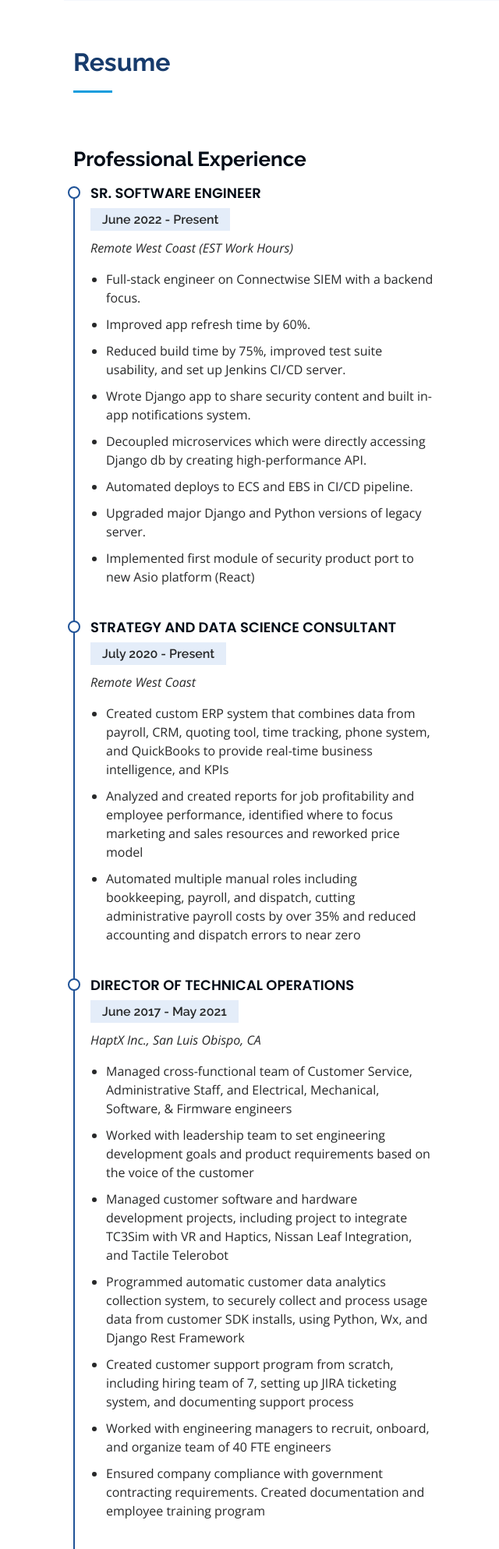
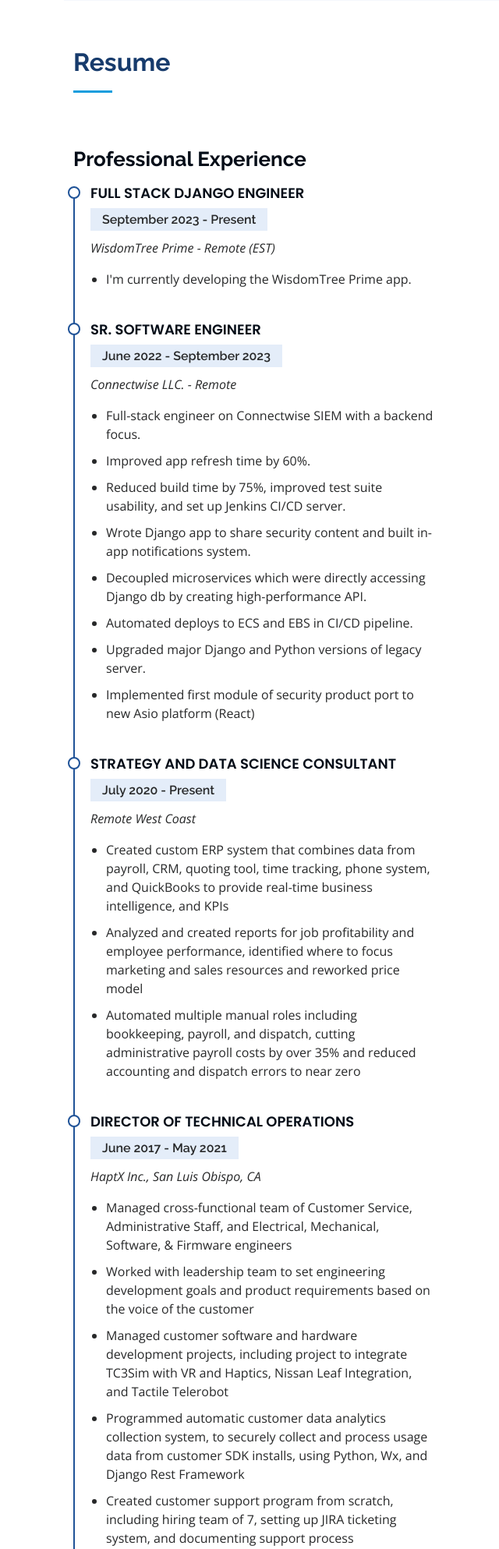
Before and after one commit to lekjos/portfolio-site, a Django app: page / in a window 1280 px wide. Shown: the part 2417-4404 px from the top of the page at 78% size, without its empty margins (218-858 px from the left). Run offline with Django 4.2, Linux system fonts and the light colour scheme; data that the repository does not hold is empty; some libraries are stand-ins or nearby versions.

Commit message:
update resume

```diff
--- a/PortfolioSite/Main/templates/index.html
+++ b/PortfolioSite/Main/templates/index.html
@@ -152,9 +152,17 @@
           <div class="col-lg-6" data-aos="fade-up" data-aos-delay="100">
             <h3 class="resume-title">Professional Experience</h3>
             <div class="resume-item">
+              <h4>Full Stack Django Engineer</h4>
+              <h5>September 2023 - Present</h5>
+              <p><em>WisdomTree Prime - Remote (EST)</em></p>
+              <ul>
+                <li>I'm currently developing the WisdomTree Prime app.</li>
+              </ul>
+            </div>
+            <div class="resume-item">
               <h4>Sr. Software Engineer</h4>
-              <h5>June 2022 - Present</h5>
-              <p><em>Remote West Coast (EST Work Hours)</em></p>
+              <h5>June 2022 - September 2023</h5>
+              <p><em>Connectwise LLC. - Remote</em></p>
               <ul>
                 <li>Full-stack engineer on {% if 10 in project_ids %}<a href="{% url 'project' slug='connectwise-siem' %}">Connectwise SIEM</a>{%else%}Connectwise SIEM{%endif%} with a backend focus.</li>
                 <li>Improved app refresh time by 60%.</li>
```
